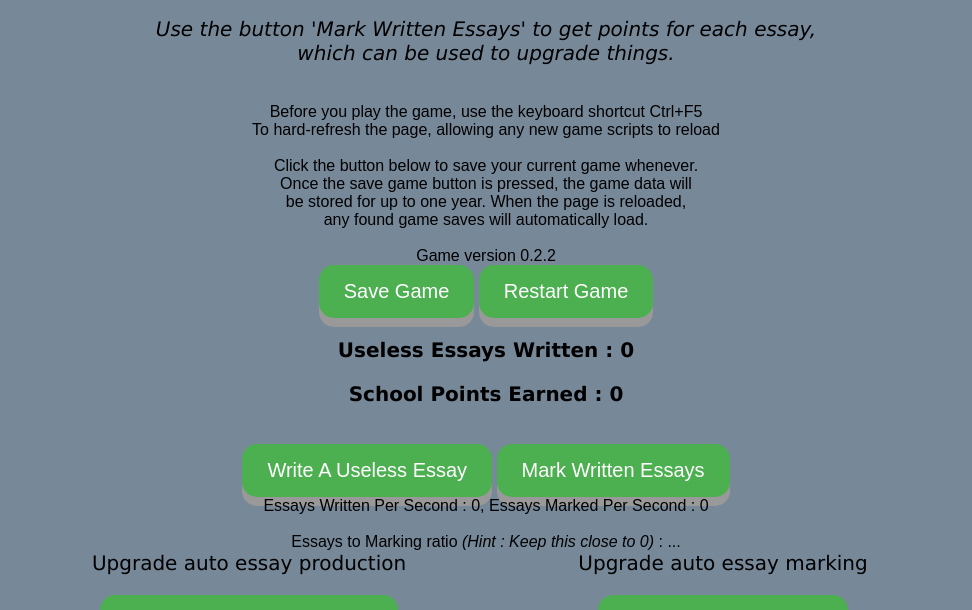
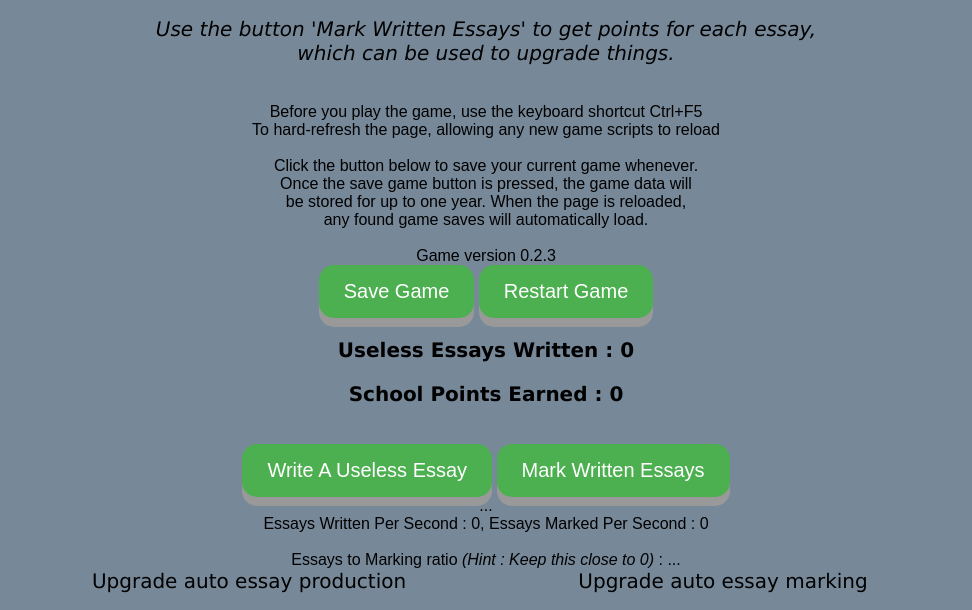
Before and after one commit to Machine-builder/machine-builderx.github.io, a plain HTML site: page schoolclicker/index.html in a window 1280 px wide. Shown: the part 117-727 px from the top of the page, without its empty margins (154-1126 px from the left). Drawn offline with Linux system fonts and the light colour scheme.

Commit message:
Updated Files

```diff
--- a/schoolclicker/index.html
+++ b/schoolclicker/index.html
@@ -27,7 +27,7 @@
         <br>be stored for up to one year. When the page is reloaded,
         <br>any found game saves will automatically load.
         <br>
-        <br>Game version 0.2.2
+        <br>Game version 0.2.3
         <br>
 
         <button onclick="savegame()" class="buttonSmooth">Save Game</button>
@@ -45,7 +45,7 @@
         <button onclick="gainClick()" class="buttonSmooth">Write A Useless Essay</button>
         <button onclick="convertClickToPoints()" class="buttonSmooth">Mark Written Essays</button>
 
-        <br>
+        <div>...</div>
         <div id="persecondInfo">  <!-- The text is added here with the magic of javascript --> </div>
         <br><div id="persecondInfo2"> <!-- Again, added in thanks to magical code --> </div>
 
```
